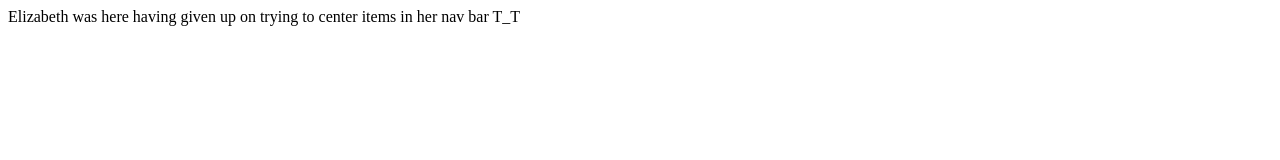
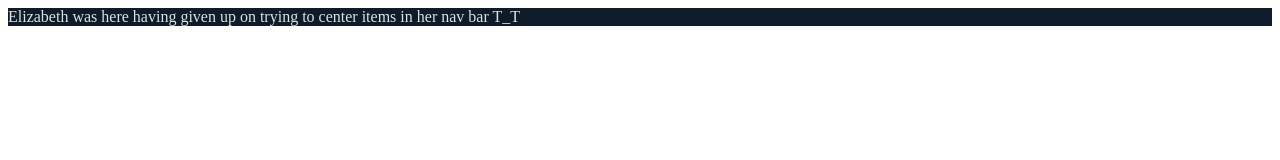
Before and after one commit to jenaleigh01/Collaboration-project, a plain HTML site: page index.html in a window 1280 px wide. Drawn offline with Linux system fonts and the light colour scheme.

Commit message:
Added assets and css files, style.css and basic styling to Elizabeth's sentence

```diff
--- /dev/null
+++ b/assets/css/style.css
@@ -0,0 +1,6 @@
+/* -------------------------------------Bethan Was Here Styling */
+
+.bethan-was-here {
+    background-color: #0d1b2a;
+    color: #e0e1dd;
+}
--- a/index.html
+++ b/index.html
@@ -1,14 +1,18 @@
 <!DOCTYPE html>
 <html lang="en">
+
 <head>
     <meta charset="UTF-8">
     <meta http-equiv="X-UA-Compatible" content="IE=edge">
     <meta name="viewport" content="width=device-width, initial-scale=1.0">
+    <link rel="stylesheet" href="assets/css/style.css">
     <title>Document</title>
 </head>
+
 <body>
+    <div class="bethan-was-here">
+        Elizabeth was here having given up on trying to center items in her nav bar T_T
+    </div>
+</body>
 
-    Elizabeth was here having given up on trying to center items in her nav bar T_T
-
-</body>
 </html>
```
